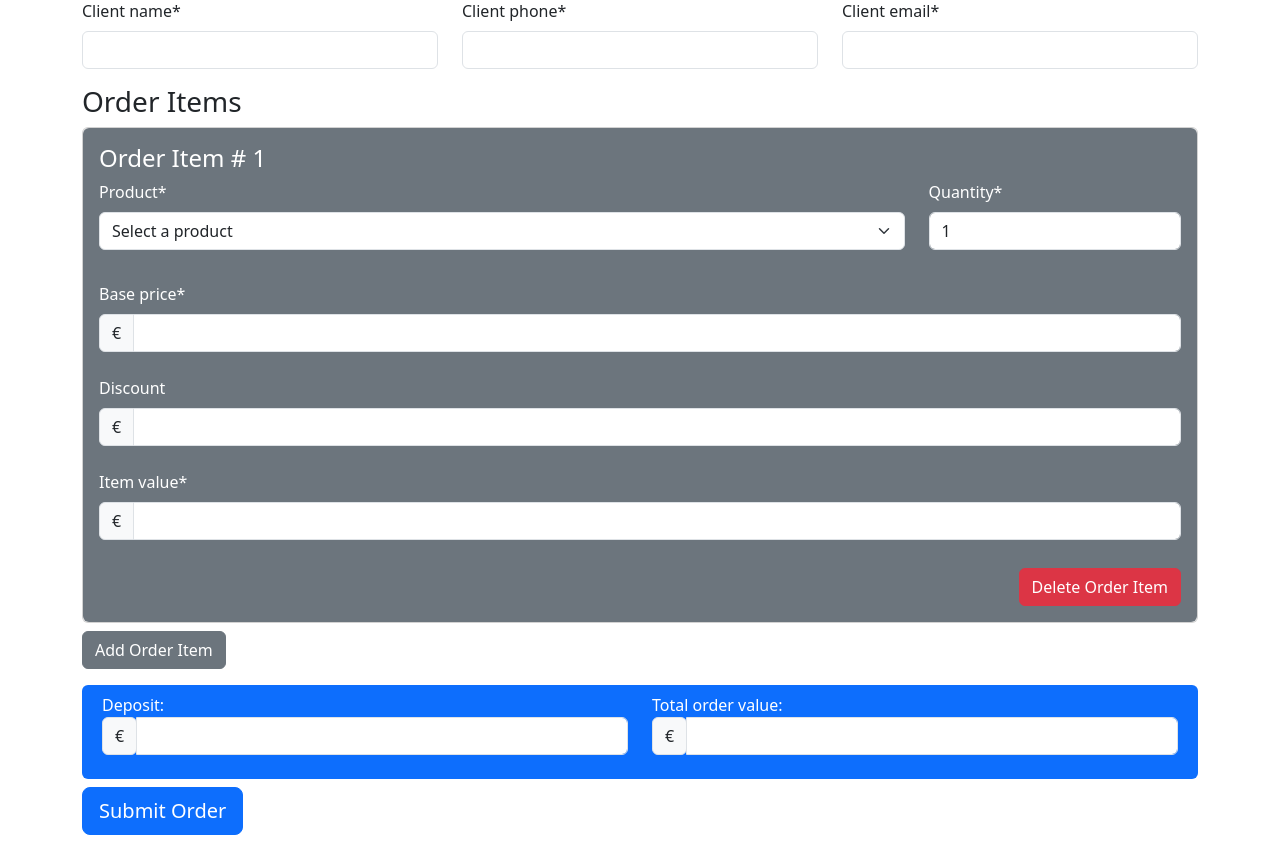
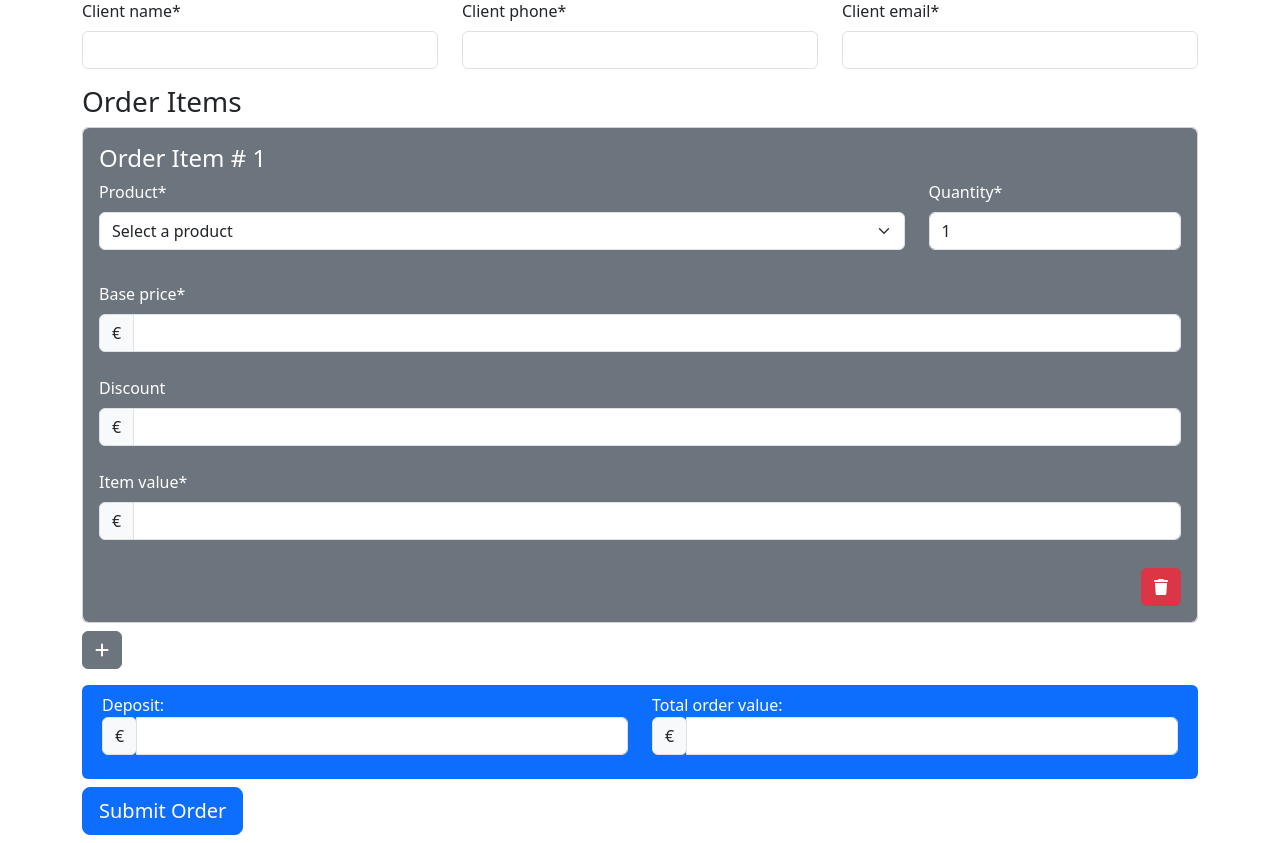
Before and after one commit to dimispapa/slotted-need, a Django app: page /create-order/ in a window 1280 px wide. Shown: the part 161-1004 px from the top of the page. Run offline with Django 5.2, Linux system fonts and the light colour scheme; data comes from the database, SQL or seed files in the repository; some libraries are stand-ins or nearby versions.

Commit message:
styles: add font awesome icons replace btn text

```diff
--- a/orders/templates/orders/create_order.html
+++ b/orders/templates/orders/create_order.html
@@ -25,7 +25,7 @@
           {% if order_item_formset.can_delete %}
           <div class="form-group d-grid d-flex justify-content-end">
             <button type="button" class="btn btn-danger delete-order-item mt-2">
-              Delete Order Item
+              <i class="fa-solid fa-trash"></i>
             </button>
           </div>
           {% endif %}
@@ -35,7 +35,7 @@
     </div>
 
     <!-- Button to Add New Order Item -->
-    <button type="button" id="add-order-item" class="btn btn-secondary mb-3 mt-2">Add Order Item</button>
+    <button type="button" id="add-order-item" class="btn btn-secondary mb-3 mt-2"><i class="fa-solid fa-plus"></i></button>
 
     <div class="row bg-primary text-white p-1 p-md-2 pb-3 pb-md-4 m-0 rounded">
       <!-- Deposit fields -->
--- a/templates/base.html
+++ b/templates/base.html
@@ -15,6 +15,8 @@
   <link rel="icon" sizes="192x192" href="../static/favicon/favicon-tns.png" type="image/png">
   <link rel="shortcut icon" href="../static/favicon/shortcun-icon-tns.png" type="image/png">
   <link rel="apple-touch-icon" href="../static/favicon/apple-touch-icon-tns.png" type="image/png">
+  <!-- Font Awesome script -->
+  <script src="https://kit.fontawesome.com/3f60c2fc78.js" crossorigin="anonymous"></script>
   <!-- Bootstrap CSS -->
   <link href="https://cdn.jsdelivr.net/npm/bootstrap@5.3.3/dist/css/bootstrap.min.css" rel="stylesheet"
     integrity="sha384-QWTKZyjpPEjISv5WaRU9OFeRpok6YctnYmDr5pNlyT2bRjXh0JMhjY6hW+ALEwIH" crossorigin="anonymous" />
```
